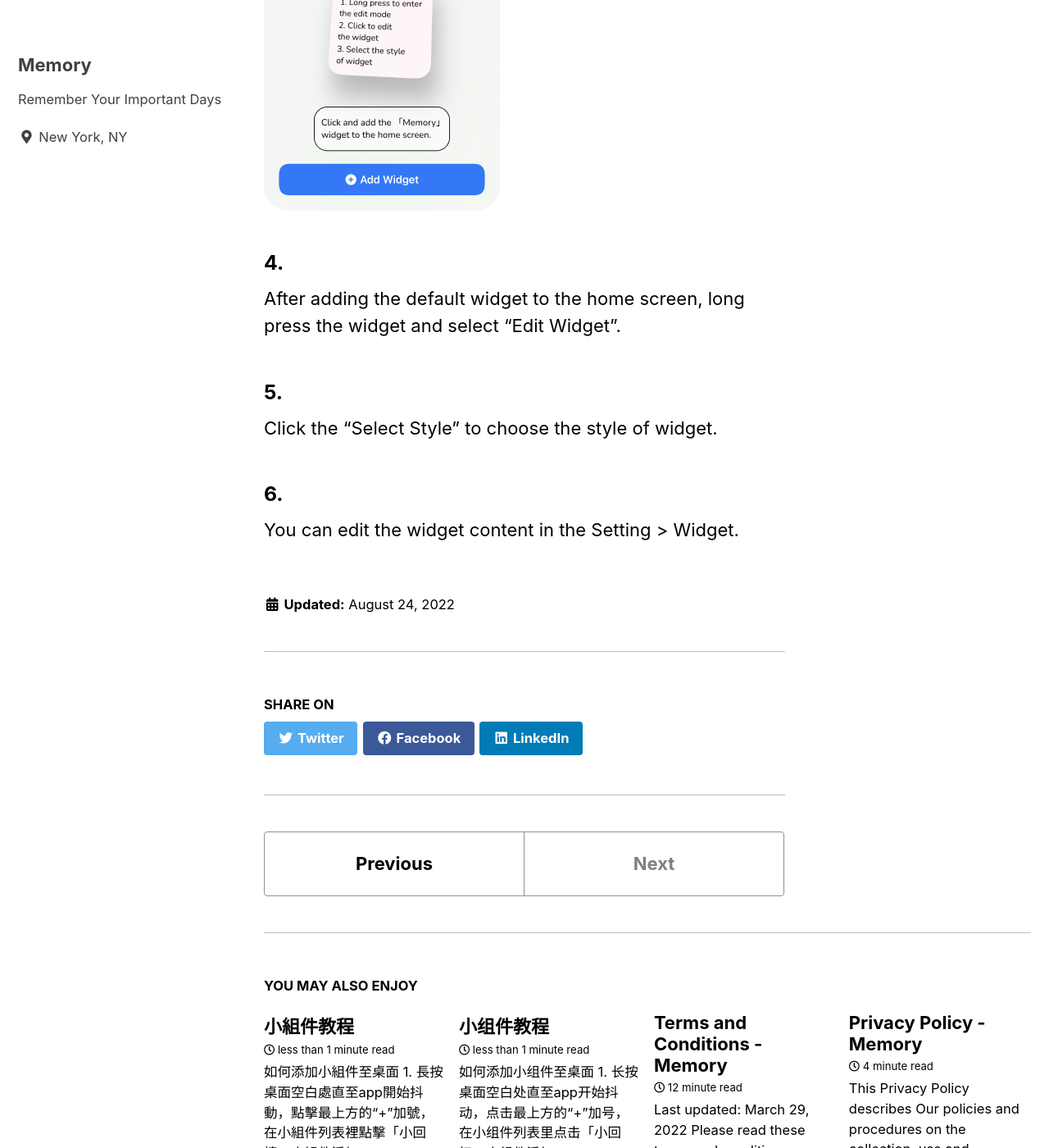
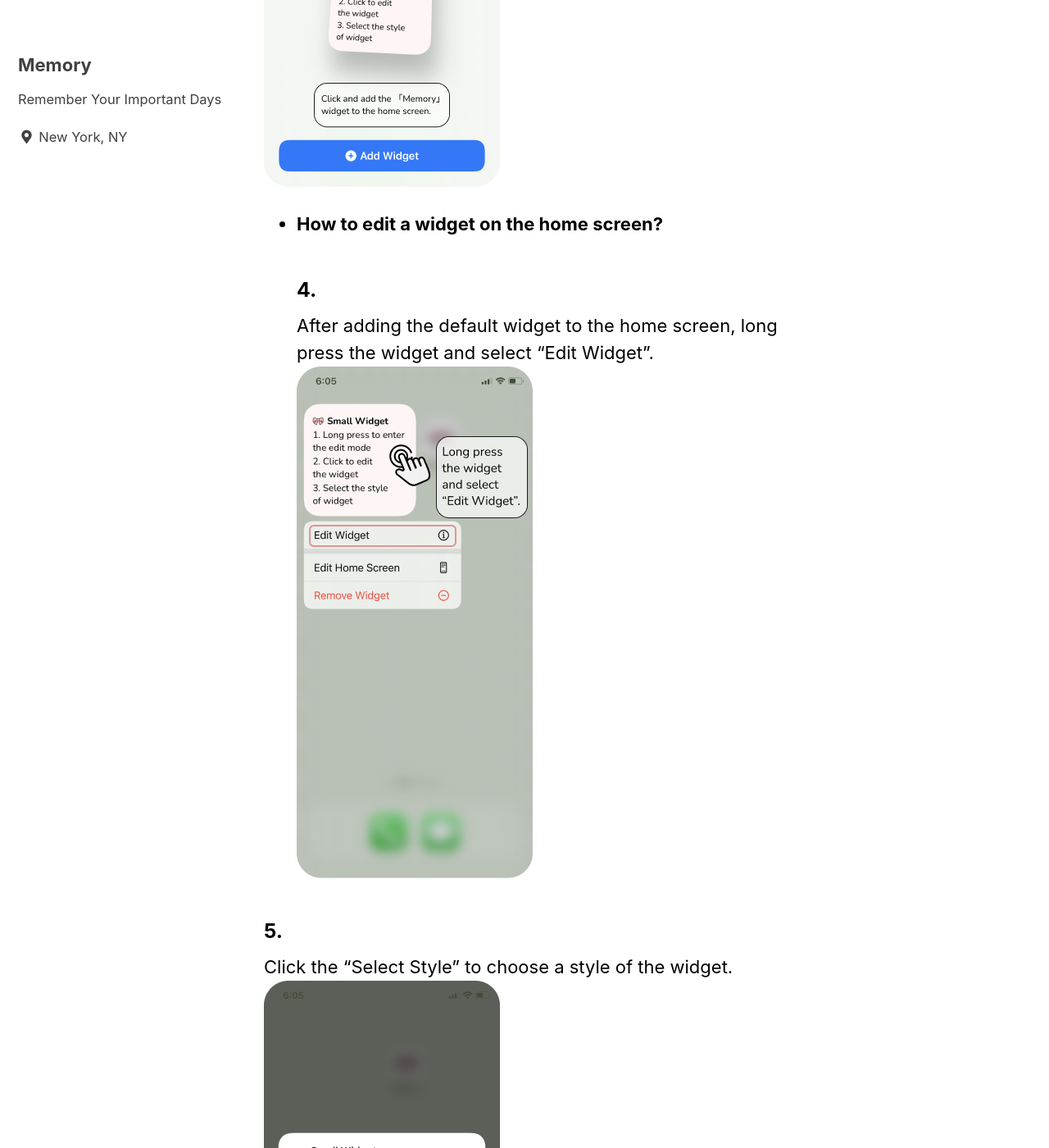
Before and after one commit to memoryteam/memoryteam.github.io, a Jekyll site: the page built from _posts/2022-08-11-widgettutorialen.md, in a window 1280 px wide and 1400 px high, scrolled down 2306 px. Shown: the whole window at 82% size. Built offline with Jekyll 4.4.1, drawn with Linux system fonts in a browser that asks for light colours; cached includes are drawn as plain includes; some of the changed text lies outside the part shown.

Commit message:
widget tutorial

```diff
--- a/_posts/2022-08-11-widgettutorialen.md
+++ b/_posts/2022-08-11-widgettutorialen.md
@@ -9,7 +9,6 @@ date: 2022-08-24
 ### 1.
 Go to the home screen and long press any empty space.\
 Click the「+」button at the top.\
-
 ![Alt text](/images/tutorial_1.jpg?raw=true "Optional Title")
 
 ### 2.
@@ -20,11 +19,16 @@ You can search or find the「Memory」widget in the list.\
 Click「Memory」widget to add it to the home screen.
 ![Alt text](/images/tutorial_3.jpg?raw=true "Optional Title")
 
+- **How to edit a widget on the home screen?**
 ### 4.
 After adding the default widget to the home screen, long press the widget and select "Edit Widget".
+![Alt text](/images/tutorial_4.jpg?raw=true "Optional Title")
 
 ### 5.
-Click the "Select Style" to choose the style of widget.
+Click the "Select Style" to choose a style of the widget.
+![Alt text](/images/tutorial_5.jpg?raw=true "Optional Title")
 
+- **How to edit the content of a widget?**
 ### 6.
-You can edit the widget content in the Setting > Widget.
+You can edit the widget's content within the app's Setting > Widget.
+![Alt text](/images/tutorial_6.jpg?raw=true "Optional Title")
```
Also changed, not shown: images/tutorial_4.jpg (added), images/tutorial_5.jpg (added), images/tutorial_6.jpg (added), 1 other file.
